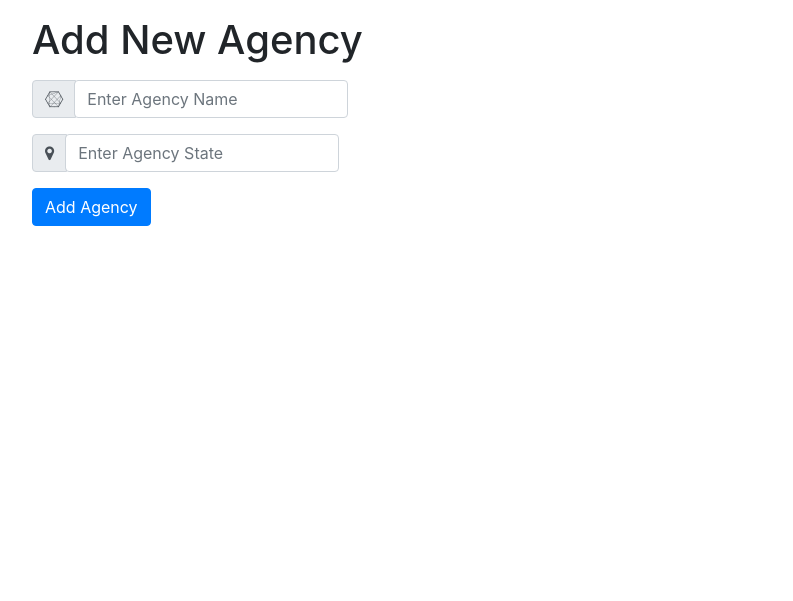
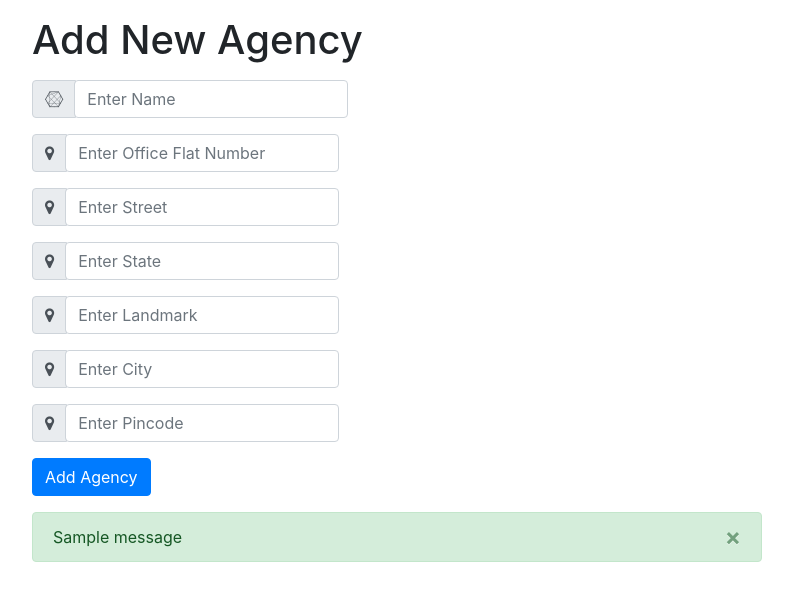
Before and after one commit to anurag-chiplunkar/iTV-CRM, a Django app: page /agency_detail/ in a window 1280 px wide. Shown: the part 76-677 px from the top of the page, without its empty margins (53-846 px from the left). Run offline with Django 3.2, Linux system fonts and the light colour scheme; tables that the repository leaves empty hold one stand-in row (values such as "Sample post"); one stand-in notice (Sample message) is shown; some libraries are stand-ins or nearby versions.

Commit message:
agency and accounts app changes done

```diff
--- a/agency/forms.py
+++ b/agency/forms.py
@@ -10,8 +10,13 @@ class Agency_details(forms.ModelForm):
 		exclude = ('a_id',)			##exclude this because this is automatically generated in views.py
 
 		widgets = {
-		'agency_name' : forms.TextInput(attrs={'class':'form-control','placeholder': 'Enter Agency Name'}),
-		'agency_state' : forms.TextInput(attrs={'class':'form-control','placeholder': 'Enter Agency State'})
+		'agency_name' : forms.TextInput(attrs={'class':'form-control','placeholder': 'Enter Name'}),
+		'agency_officeno' : forms.TextInput(attrs={'class':'form-control','placeholder': 'Enter Office Flat Number'}),
+		'agency_street' : forms.TextInput(attrs={'class':'form-control','placeholder': 'Enter Street'}),
+		'agency_state' : forms.TextInput(attrs={'class':'form-control','placeholder': 'Enter State'}),
+		'agency_landmark' : forms.TextInput(attrs={'class':'form-control','placeholder': 'Enter Landmark'}),
+		'agency_city' : forms.TextInput(attrs={'class':'form-control','placeholder': 'Enter City'}),
+		'agency_pin' : forms.TextInput(attrs={'class':'form-control','placeholder': 'Enter Pincode'}),
 		}
 
 class Agency_contacts(forms.ModelForm):
@@ -47,12 +52,3 @@ class Agency_contacts(forms.ModelForm):
 		'sec_city': forms.TextInput(attrs={'class': 'form-control'}),
 		'sec_pin': forms.TextInput(attrs={'class': 'form-control'}),
 		}
-
-	# def confirm_email(self):
-	# 	email = self.cleaned_data.get('email')
-	# 	qs = User.objects.filter(email = email)
-	# 	print(qs)
-	# 	if qs.exists():
-	# 		raise forms.ValidationError("Email already exists")
-	# 	else:
-	# 		return email
--- a/agency/models.py
+++ b/agency/models.py
@@ -2,9 +2,14 @@ from django.db import models
 
 
 class AgencyDetail(models.Model):
-	a_id 		= models.CharField(max_length = 100,primary_key = True, unique = True,default = 'default')
-	agency_name = models.CharField(max_length = 200)
-	agency_state = models.CharField(max_length = 50)
+	a_id 				= models.CharField(max_length = 100,primary_key = True, unique = True,default = 'default')
+	agency_name 		= models.CharField(max_length = 200)
+	agency_officeno		= models.CharField(max_length = 10)
+	agency_street		= models.CharField(max_length = 100)
+	agency_state 		= models.CharField(max_length = 50)
+	agency_landmark		= models.CharField(max_length = 100,null = True, blank = True)
+	agency_city			= models.CharField(max_length = 100)
+	agency_pin			= models.IntegerField(max_length = 10)
 
 	def __str__(self):
 		return self.a_id
--- a/agency/templates/agency/agency_detail_form.html
+++ b/agency/templates/agency/agency_detail_form.html
@@ -26,8 +26,8 @@
 <p>
 <h1>Add New Agency</h1>
 </p>
+
 <div class="form-group">
-          <!-- <label for="agncy_name">Agency Name</label> -->
   <div class="input-group">
     <div class="input-group-prepend">
       <div class="input-group-text">
@@ -35,17 +35,14 @@
       </div>
     </div>
     <div>
-              {{form1.agency_name.errors}}
+
       {{form1.agency_name}}
     </div>
   </div>
+  {{form1.agency_name.errors}}
 </div>
 
-
-
-<!-- Agency State -->
 <div class="form-group">
-          <!-- <label for="agncy_name">Agency Name</label> -->
   <div class="input-group">
     <div class="input-group-prepend">
       <div class="input-group-text">
@@ -53,17 +50,106 @@
       </div>
     </div>
     <div>
-                {{form1.agency_state.errors}}
+
+        {{form1.agency_officeno}}
+      </div>
+  </div>
+  {{form1.agency_officeno.errors}}
+</div>
+
+<div class="form-group">
+          <div class="input-group">
+            <div class="input-group-prepend">
+              <div class="input-group-text">
+                <i class="fa fa-map-marker"></i>
+              </div>
+            </div>
+            <div>
+
+                {{form1.agency_street}}
+              </div>
+          </div>
+          {{form1.agency_street.errors}}
+  </div>
+
+  <div class="form-group">
+    <div class="input-group">
+      <div class="input-group-prepend">
+        <div class="input-group-text">
+          <i class="fa fa-map-marker"></i>
+        </div>
+      </div>
+      <div>
+
           {{form1.agency_state}}
         </div>
     </div>
+    {{form1.agency_state.errors}}
 </div>
+
+<div class="form-group">
+  <div class="input-group">
+    <div class="input-group-prepend">
+      <div class="input-group-text">
+        <i class="fa fa-map-marker"></i>
+      </div>
+    </div>
+    <div>
+
+        {{form1.agency_landmark}}
+      </div>
+  </div>
+  {{form1.agency_landmark.errors}}
+</div>
+
+<div class="form-group">
+  <div class="input-group">
+    <div class="input-group-prepend">
+      <div class="input-group-text">
+        <i class="fa fa-map-marker"></i>
+      </div>
+    </div>
+    <div>
+
+        {{form1.agency_city}}
+      </div>
+  </div>
+  {{form1.agency_city.errors}}
+</div>
+
+<div class="form-group">
+  <div class="input-group">
+    <div class="input-group-prepend">
+      <div class="input-group-text">
+        <i class="fa fa-map-marker"></i>
+      </div>
+    </div>
+    <div>
+        {{form1.agency_pin}}
+      </div>
+  </div>
+  {{form1.agency_pin.errors}}
+</div>
+
+
         <div class="form-group">
     <button name="submit" type="submit" class="btn btn-primary">Add Agency</button>
+
     {% if user.is_authenticated %}
     <button name="submit" type="submit" class="btn btn-primary"><a href="{% url 'profile' %}" style="color: white; text-decoration-line: none;">Back</a></button>
     {% endif %}
   </div>
+
+  {% for message in messages %}
+        <div class="container-fluid p-0">
+            <div class="alert {{message.tags}} alert-dismissible fade show" role="alert">
+                <button type="button" class="close" data-dismiss="alert" aria-label="Close">
+                    <span aria-hidden="True">&times;</span>
+                </button>
+                {{message}}
+            </div>
+        </div>
+    {% endfor %}
 </form>
 
 
--- a/agency/views.py
+++ b/agency/views.py
@@ -1,5 +1,6 @@
-from django.shortcuts import render,redirect
+from django.shortcuts import render,redirect,reverse
 from django.contrib import messages
+from django.db import IntegrityError
 from django.contrib.auth.models import User
 from django.contrib.auth import authenticate,login,logout
 from .forms import *
@@ -13,8 +14,13 @@ def agency_detail(request):
 		print(request.POST)
 
 		if form1.is_valid():
-			aname 	= form1.cleaned_data.get('agency_name')
-			astate 	= form1.cleaned_data.get('agency_state')
+			aname 		= form1.cleaned_data.get('agency_name')
+			aofficeno 	= form1.cleaned_data.get('agency_officeno')
+			astreet 	= form1.cleaned_data.get('agency_street')
+			astate 		= form1.cleaned_data.get('agency_state')
+			alandmark 	= form1.cleaned_data.get('agency_landmark')
+			acity 		= form1.cleaned_data.get('agency_city')
+			apin 		= form1.cleaned_data.get('agency_pin')
 
 			##generating primary key
 			if ' ' in aname:
@@ -26,12 +32,36 @@ def agency_detail(request):
 				ag_id 	= aname + '_' + astate
 				print(ag_id)
 
-			obj1 = AgencyDetail(agency_name = aname, agency_state = astate, a_id = ag_id)
-			obj1.save()
+			##checking if the agency already exists and agency is not a number
+			try:
+				if apin.isdigit() == False:
+					messages.error(request,"Enter a valid pincode")
+
+				if aname.isalpha() and apin.isdigit() == True :
+					obj1 = AgencyDetail(agency_name = aname,
+									agency_officeno = aofficeno,
+									agency_street = astreet,
+									agency_state = astate,
+									agency_landmark = alandmark,
+									agency_city = acity,
+									agency_pin = apin,
+									a_id = ag_id)
+					obj1.save()
+
+				else:
+					messages.error(request,"Agency Name Cannot be a number")
+
+			except IntegrityError:
+				messages.error(request,"Agency already exists!")
+
+
+
+
 
 		else:
 			print("agency detail form invalid")
 	return render(request,'agency/agency_detail_form.html',context1)
+
 
 
 def agency_contact(request):
--- a/customer/models.py
+++ b/customer/models.py
@@ -1,10 +1,4 @@
 from django.db import models
-
-
-# Create your models here.
-
-
-
 
 class CustomerType(models.Model):
 	customer_type 	= 	models.CharField(max_length = 30, primary_key = True, unique = True)
--- a/customer/templates/customer/customer_type.html
+++ b/customer/templates/customer/customer_type.html
@@ -8,7 +8,8 @@
 	{{form1}}
 	<button type="submit">Register Type</button>
 </form>
-
-
+{% if form1.errors %}
+    <strong>This Client Type Already Exists!</strong>
+{% endif %}
 </body>
 </html>
--- a/templates/base/sidebar.html
+++ b/templates/base/sidebar.html
@@ -17,7 +17,7 @@
 {% if user.is_authenticated %}
 
   {% for i in qs %}
-        {% if "salesperson" in i.emp_desgn %}
+        {% if "executive" in i.emp_desgn %}
           <div class="id-flex" id="wrapper">
               <!-- Sidebar-->
               <div class="border-end bg-white" id="sidebar-wrapper">
```
Also changed, not shown: accounts/models.py (+4 -19 lines), accounts/templates/accounts/emp_registration.html (+12 -1 lines), accounts/views.py (+51 -36 lines), crm_itv/settings.py (+17 -8 lines), customer/forms.py (+0 -13 lines), customer/views.py (+2 -10 lines), profiles/templates/profiles/profile.html (+12 -1 lines), agency/migrations/0001_initial.py, agency/migrations/0002_alter_agencydetail_agency_pin.py (added). Lines whose indentation alone changed are shown as unchanged.
